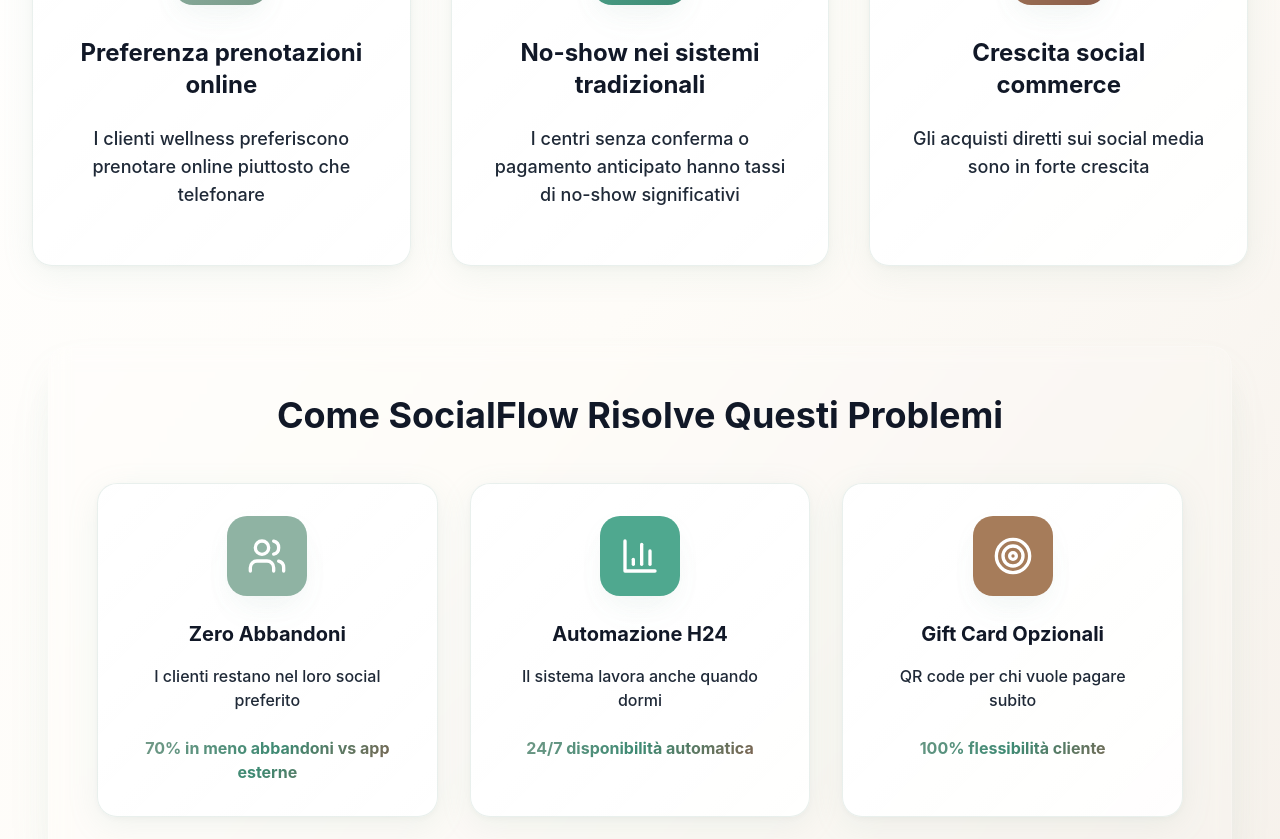
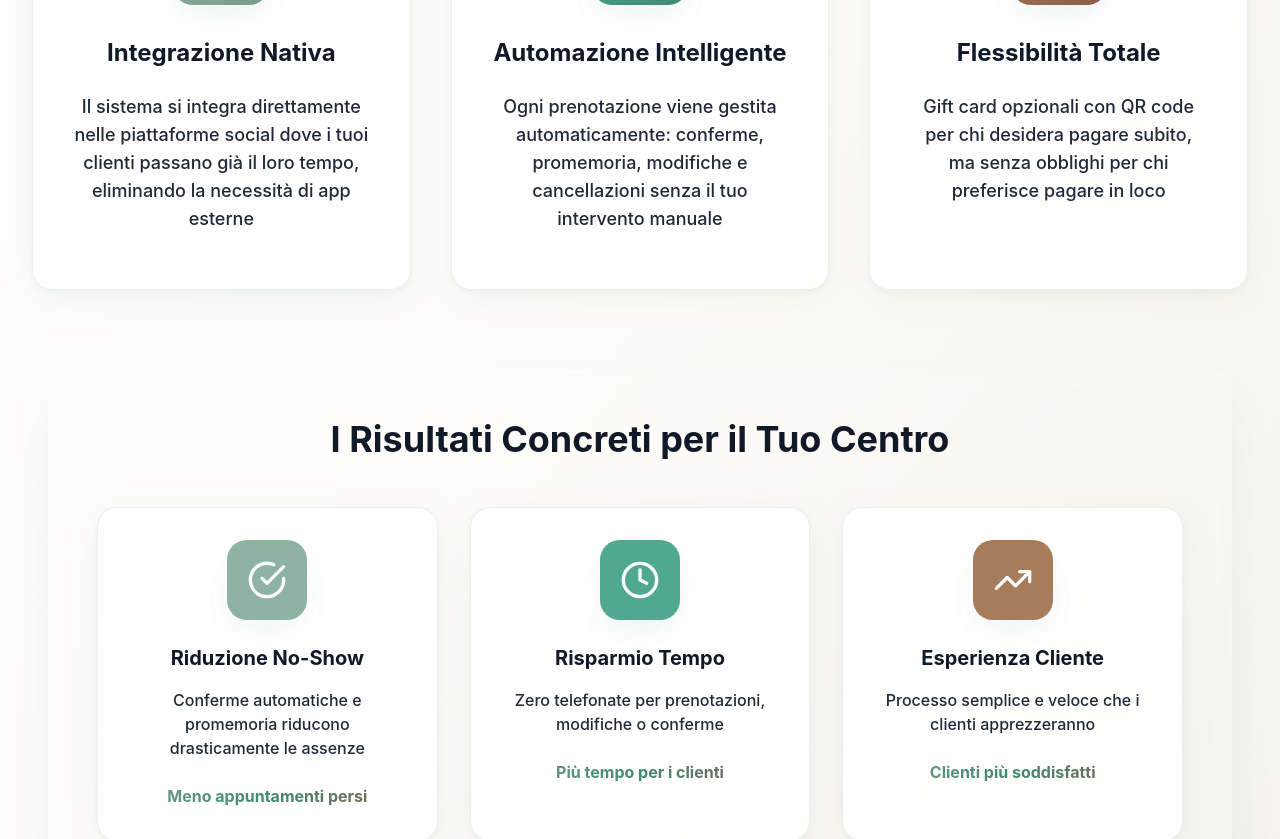
Before and after one commit to ronza99/SocialFlow-Wellness, a React (Vite) app: page / in a window 1280 px wide. Shown: the part 6240-7079 px from the top of the page. Built offline with nearby package versions, Linux system fonts and the light colour scheme.

Commit message:
Updated SocialProof.tsx

```diff
--- a/src/components/SocialProof.tsx
+++ b/src/components/SocialProof.tsx
@@ -9,47 +9,47 @@
     }
   };
 
-  const industryStats = [
+  const principles = [
     {
-      icon: TrendingUp,
-      title: "Preferenza prenotazioni online",
-      description: "I clienti wellness preferiscono prenotare online piuttosto che telefonare",
+      icon: Users,
+      title: "Integrazione Nativa",
+      description: "Il sistema si integra direttamente nelle piattaforme social dove i tuoi clienti passano già il loro tempo, eliminando la necessità di app esterne",
       color: "from-sage-green to-sage-green-dark"
     },
     {
-      icon: Clock,
-      title: "No-show nei sistemi tradizionali",
-      description: "I centri senza conferma o pagamento anticipato hanno tassi di no-show significativi",
+      icon: Zap,
+      title: "Automazione Intelligente",
+      description: "Ogni prenotazione viene gestita automaticamente: conferme, promemoria, modifiche e cancellazioni senza il tuo intervento manuale",
       color: "from-misty-teal to-misty-teal-dark"
     },
     {
-      icon: DollarSign,
-      title: "Crescita social commerce",
-      description: "Gli acquisti diretti sui social media sono in forte crescita",
+      icon: Target,
+      title: "Flessibilità Totale",
+      description: "Gift card opzionali con QR code per chi desidera pagare subito, ma senza obblighi per chi preferisce pagare in loco",
       color: "from-mocha-mousse to-mocha-mousse-dark"
     }
   ];
 
   const benefits = [
     {
-      icon: Users,
-      title: "Zero Abbandoni",
-      description: "I clienti restano nel loro social preferito",
-      stat: "70% in meno abbandoni vs app esterne",
+      icon: CheckCircle,
+      title: "Riduzione No-Show",
+      description: "Conferme automatiche e promemoria riducono drasticamente le assenze",
+      stat: "Meno appuntamenti persi",
       color: "bg-sage-green"
     },
     {
-      icon: BarChart3,
-      title: "Automazione H24",
-      description: "Il sistema lavora anche quando dormi",
-      stat: "24/7 disponibilità automatica",
+      icon: Clock,
+      title: "Risparmio Tempo",
+      description: "Zero telefonate per prenotazioni, modifiche o conferme",
+      stat: "Più tempo per i clienti",
       color: "bg-misty-teal"
     },
     {
-      icon: Target,
-      title: "Gift Card Opzionali",
-      description: "QR code per chi vuole pagare subito",
-      stat: "100% flessibilità cliente",
+      icon: TrendingUp,
+      title: "Esperienza Cliente",
+      description: "Processo semplice e veloce che i clienti apprezzeranno",
+      stat: "Clienti più soddisfatti",
       color: "bg-mocha-mousse"
     }
   ];
@@ -59,28 +59,28 @@
       <div className="max-w-7xl mx-auto px-4 sm:px-6 lg:px-8">
         <div className="text-center mb-20">
           <h2 className="text-2xl sm:text-3xl md:text-4xl lg:text-5xl font-serif font-bold text-gray-900 mb-8 sm:mb-12 animate-fade-in px-4">
-            Dati di Settore che Confermano il Trend
+            Perché Funziona
           </h2>
           <p className="text-base sm:text-lg md:text-xl text-gray-700 max-w-3xl mx-auto font-light animate-fade-in-up px-4 leading-relaxed">
-            Il mercato wellness sta cambiando: i clienti vogliono semplicità, velocità e sicurezza
+            SocialFlow è progettato su tre principi fondamentali che rendono le prenotazioni più semplici per te e i tuoi clienti
           </p>
         </div>
 
-        {/* Enhanced Industry Statistics */}
+        {/* Core Principles */}
         <div className="grid grid-cols-1 md:grid-cols-3 gap-8 sm:gap-10 mb-20">
-          {industryStats.map((stat, index) => (
+          {principles.map((principle, index) => (
             <div
               key={index}
               className="wellness-card p-6 sm:p-8 md:p-10 hover-lift group text-center animate-fade-in-up mx-4 md:mx-0"
               style={{ animationDelay: `${index * 0.2}s` }}
             >
-              <div className={`bg-gradient-to-br ${stat.color} w-16 h-16 sm:w-20 sm:h-20 md:w-24 md:h-24 rounded-wellness flex items-center justify-center mx-auto mb-6 sm:mb-8 group-hover:scale-110 transition-transform duration-300 shadow-organic`}>
-                <stat.icon className="w-8 h-8 sm:w-10 sm:h-10 md:w-12 md:h-12 text-white" />
+              <div className={`bg-gradient-to-br ${principle.color} w-16 h-16 sm:w-20 sm:h-20 md:w-24 md:h-24 rounded-wellness flex items-center justify-center mx-auto mb-6 sm:mb-8 group-hover:scale-110 transition-transform duration-300 shadow-organic`}>
+                <principle.icon className="w-8 h-8 sm:w-10 sm:h-10 md:w-12 md:h-12 text-white" />
               </div>
 
-              <h4 className="font-serif font-bold text-gray-900 text-lg sm:text-xl md:text-2xl mb-4 sm:mb-6">{stat.title}</h4>
+              <h4 className="font-serif font-bold text-gray-900 text-lg sm:text-xl md:text-2xl mb-4 sm:mb-6">{principle.title}</h4>
 
-              <p className="text-gray-800 leading-relaxed text-base sm:text-lg font-medium">{stat.description}</p>
+              <p className="text-gray-800 leading-relaxed text-base sm:text-lg font-medium">{principle.description}</p>
             </div>
           ))}
         </div>
@@ -88,7 +88,7 @@
         {/* Enhanced Benefits Section */}
         <div className="glass rounded-wellness p-6 sm:p-8 md:p-12 mb-20 shadow-organic-lg animate-fade-in-up mx-4">
           <h3 className="text-2xl sm:text-3xl md:text-4xl font-serif font-bold text-gray-900 mb-8 sm:mb-12 text-center">
-            Come SocialFlow Risolve Questi Problemi
+            I Risultati Concreti per il Tuo Centro
           </h3>
 
           <div className="grid grid-cols-1 md:grid-cols-3 gap-6 sm:gap-8">
```
